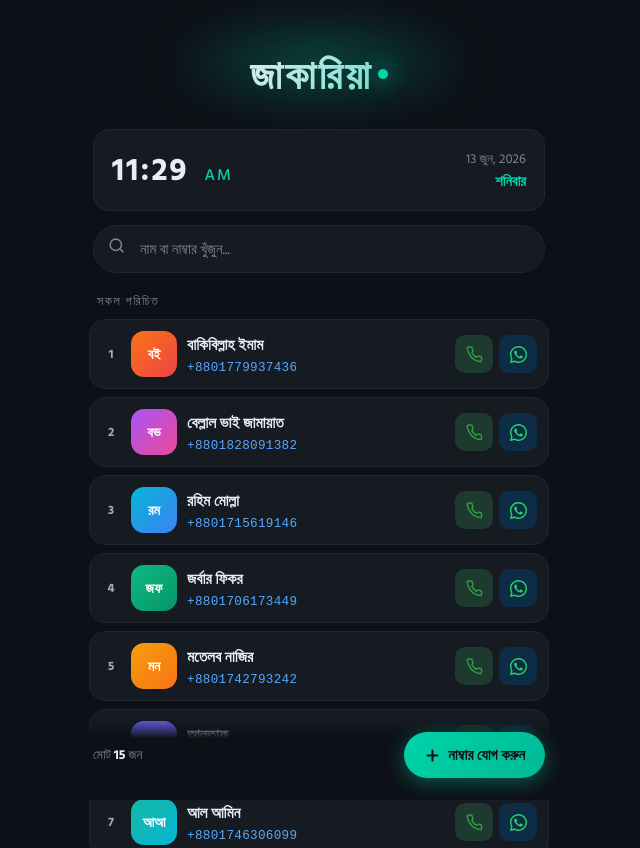
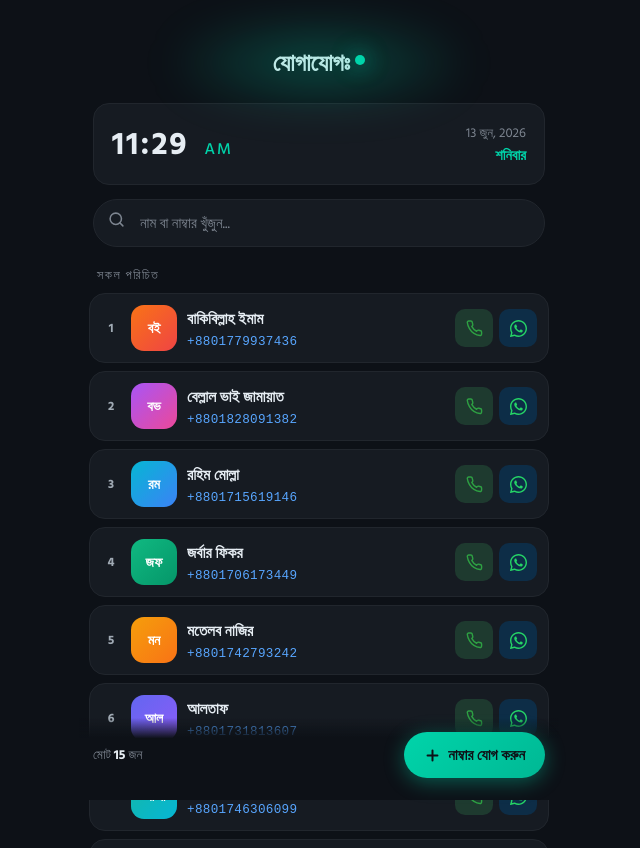
Before and after one commit to jakaria-imtiaz-24/Islamic-Voice-Team, a plain HTML site: page index.html in a window 1280 px wide. Shown: the top 848 px of the page, without its empty margins (321-961 px from the left). Drawn offline with Linux system fonts and the light colour scheme.

Commit message:
Change header from 'জাকারিয়া' to 'যোগাযোগঃ'

```diff
--- a/index.html
+++ b/index.html
@@ -254,7 +254,7 @@
   <!-- Hero -->
   <div class="hero">
     <div class="hero-glow"></div>
-    <h1>জাকারিয়া<span class="hero-dot"></span></h1>
+    <h2>যোগাযোগঃ<span class="hero-dot"></span></h2>
   </div>
 
   <!-- Clock -->
```
